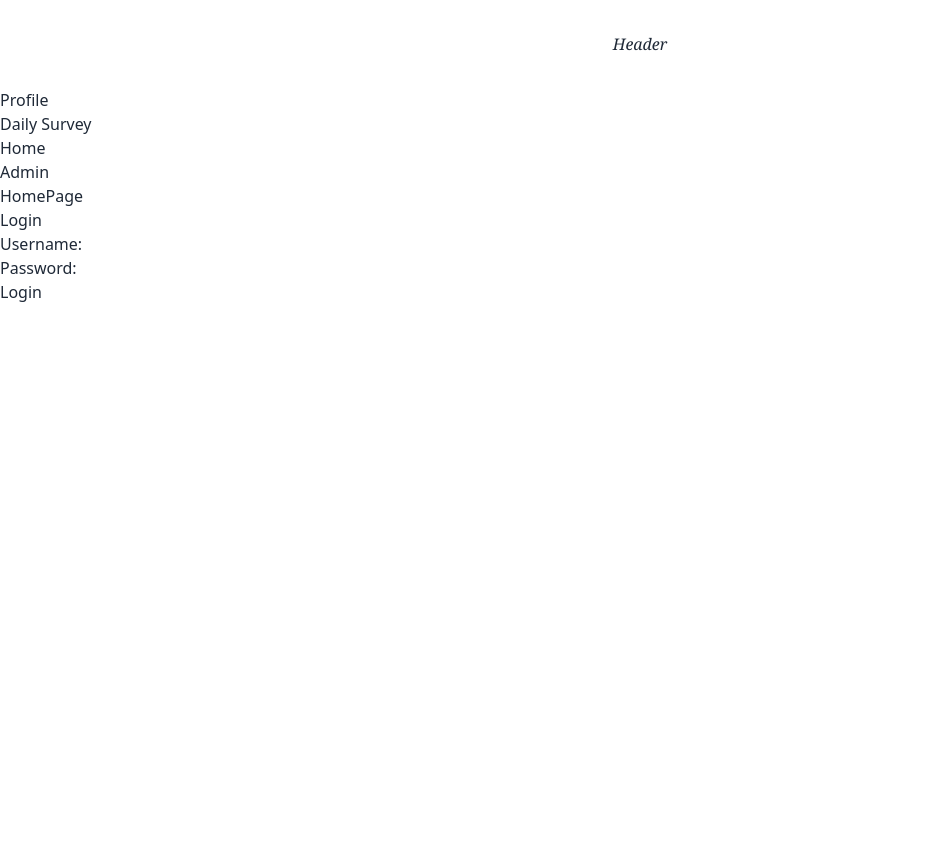
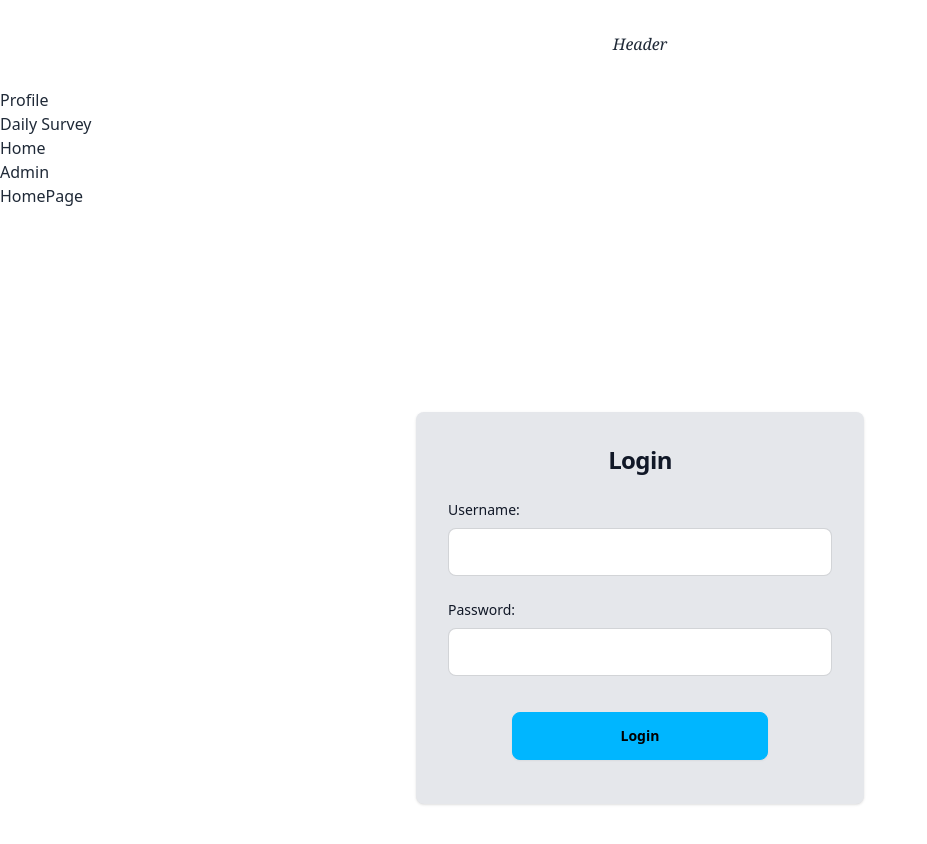
Before and after one commit to Winter-2024-Hackathon-Team-2/health-tracker, a React (Create React App) app in the folder frontend/: page / in a window 1280 px wide. Shown: the top 844 px of the page, without its empty margins (0-927 px from the left). Before the commit the page ends 800 px from the top, so only its background shows below. Built offline with nearby package versions, Linux system fonts and the light colour scheme.

Commit message:
Styled login
Built a clean login page with standard layout for ease of use. May need to edit colors, but alignment should be working correctly.

```diff
--- a/frontend/src/home/Login.js
+++ b/frontend/src/home/Login.js
@@ -22,31 +22,41 @@ function LoginPage() {
   };
 
   return (
+    <div className='flex flex-col items-center justify-center px-6 py-8 mx-auto md:h-screen lg:py-0'>
+      <div className='w-full bg-gray-200 rounded-lg shadow md:mt-0 sm:max-w-md xl:p-0'>
+        <div className='p-6 space-y-4 md:space-y-6 sm:p-8'>
+          <h2 className='text-xl font-bold text-center leading-tight tracking-tight text-gray-900 md:text-2xl'>
+            Login
+            </h2>
+          <form onSubmit={handleSubmit} className='space-y-4 md:space-y-6'>
             <div>
-      <h2>Login</h2>
-      <form onSubmit={handleSubmit}>
-        <div>
-          <label htmlFor="username">Username:</label>
+              <label htmlFor="username" className='block mb-2 text-sm font-medium text-gray-900'>Username:</label>
               <input
                 type="text"
                 id="username"
                 value={username}
                 onChange={handleUsernameChange}
+                className='input input-bordered w-full bg-white'
                 required
               />
             </div>
             <div>
-          <label htmlFor="password">Password:</label>
+              <label htmlFor="password" className='block mb-2 text-sm font-medium text-gray-900'>Password:</label>
               <input
                 type="password"
                 id="password"
                 value={password}
                 onChange={handlePasswordChange}
+                className='input input-bordered w-full bg-white'
                 required
               />
             </div>
-        <button type="submit">Login</button>
+            <div className='text-center py-3'>
+            <button type="submit" className='btn btn-info btn-wide text-center self-center'>Login</button>
+            </div>
           </form>
+        </div>
+      </div>
     </div>
   );
 }
```
Lines whose indentation alone changed are shown as unchanged.
